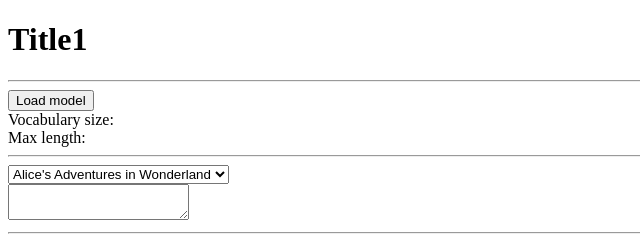
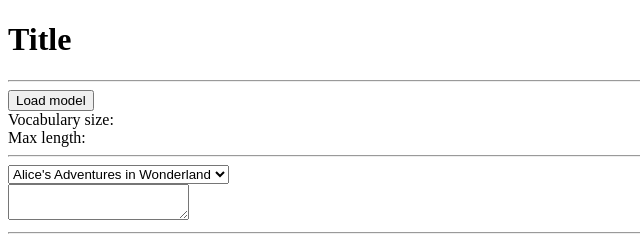
Before and after one commit to Yixiang-Cai/Yixiang-Cai.github.io, a plain HTML site: page hw4/index.html in a window 1280 px wide. Shown: the top 239 px of the page, 0-640 px from the left. Drawn offline with Linux system fonts and the light colour scheme.

Commit message:
colab -> github

```diff
--- a/hw4/index.html
+++ b/hw4/index.html
@@ -10,7 +10,7 @@
     }
   </style>
   <h1>
-    Title1
+    Title
   </h1>
   <hr>
   <div class="create-model">
```
